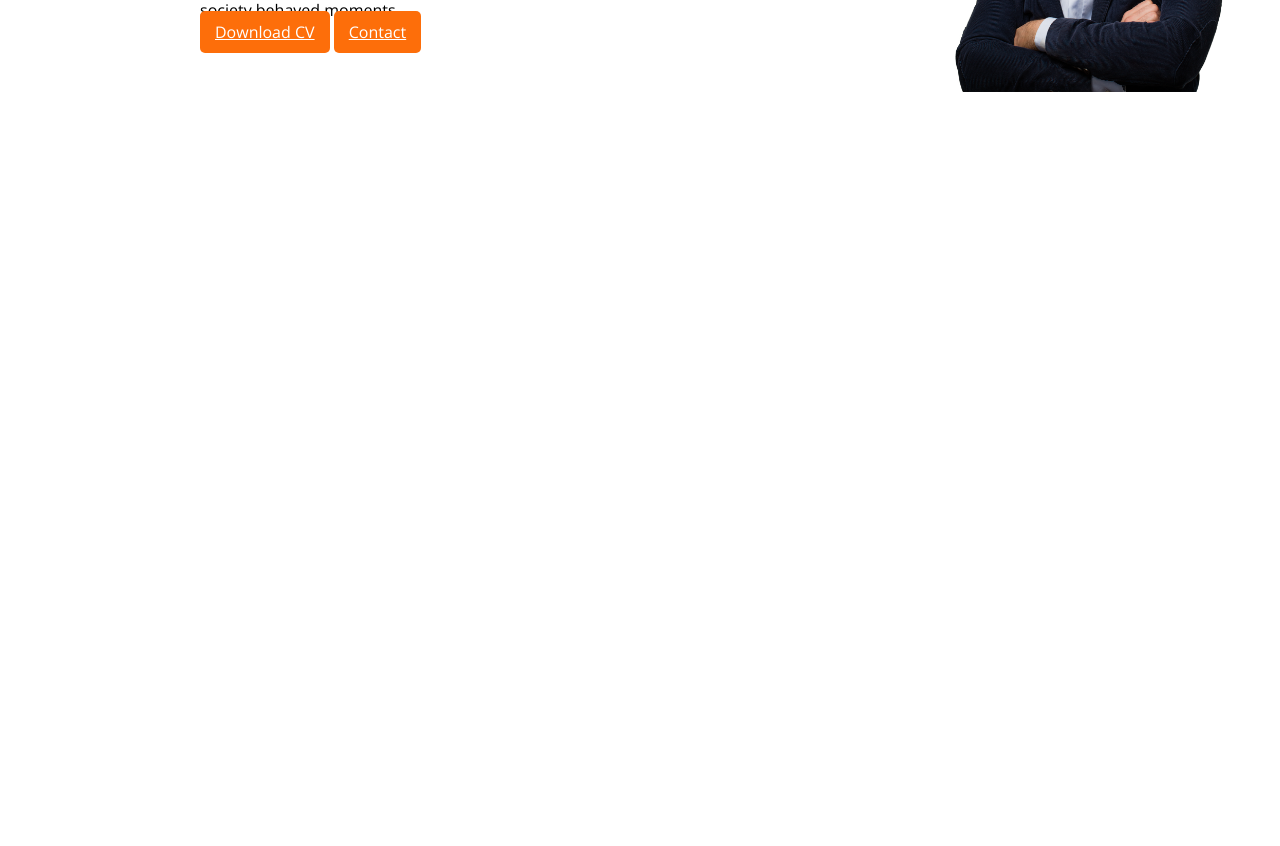
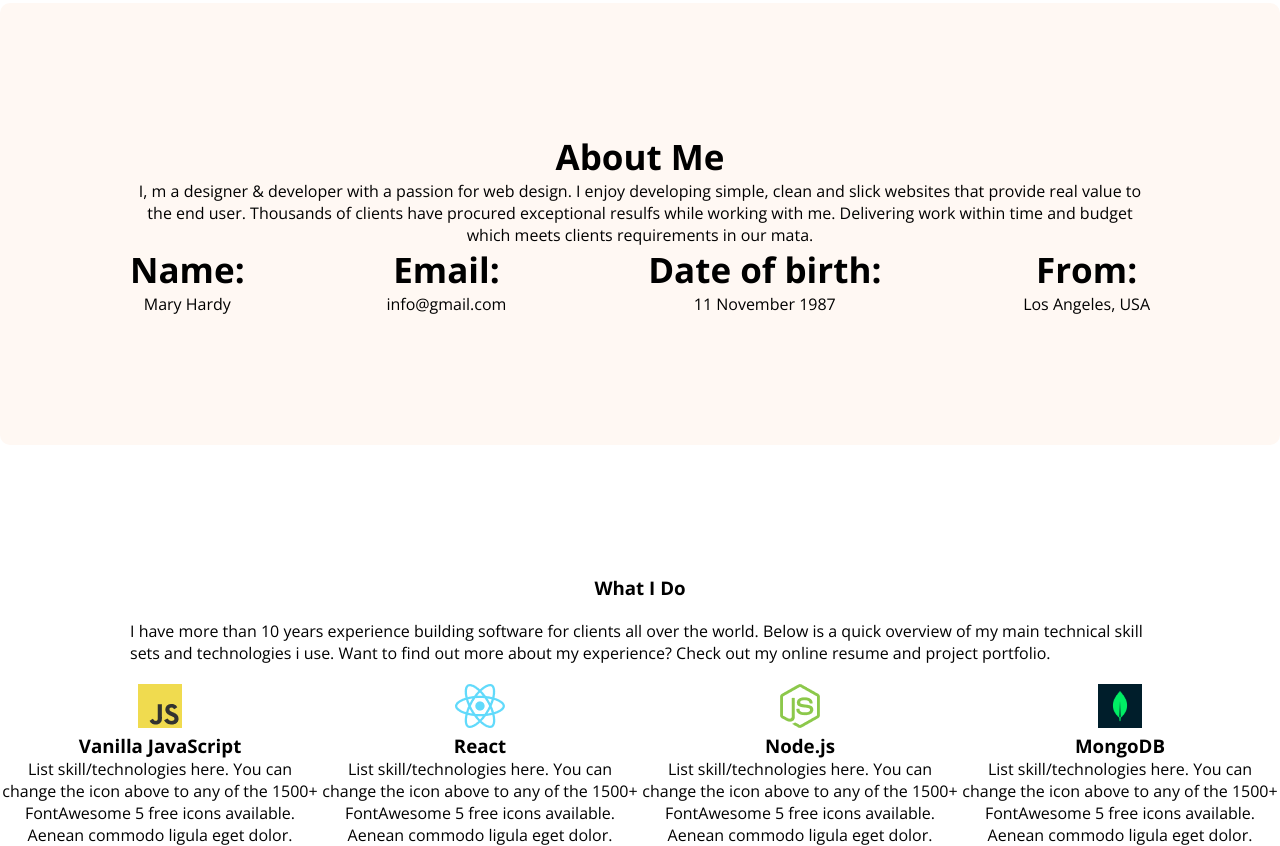
Before and after one commit to asaduzzaman786/Mary-Portfolio-Website, a plain HTML site: page index.html in a window 1280 px wide. Shown: the part 570-1416 px from the top of the page. Before the commit the page ends 921 px from the top, so only its background shows below. Drawn offline with nearby package versions, Linux system fonts and the light colour scheme.

Commit message:
Skills section Added

```diff
--- a/index.html
+++ b/index.html
@@ -31,8 +31,70 @@
             </div>
         </div>
     </header>
+    <!-- Main section -->
     <main>
+        <!-- About section -->
+        <section class="about-section">
+            <div class="about">
+                <h3 class="about-title">
+                    About Me
+                </h3>
+                <p class="about-description">
+                    I, m a designer & developer with a passion for web design. I enjoy developing simple, clean and slick websites that provide real value to the end user. Thousands of clients have procured exceptional resulfs while working with me. Delivering work within time and budget which meets clients requirements in our mata.
+                </p>
+                <div class="about-info-container">
+                    <div class="about-info">
+                        <h3 class="about-title">Name:</h3>
+                        <p class="about-description">Mary Hardy</p>
+                    </div>
+                    <div class="about-info">
+                        <h3 class="about-title">Email:
+                             </h3>
+                        <p class="about-description">info@gmail.com</p>
+                    </div>
+                    <div class="about-info">
+                        <h3 class="about-title">Date of birth:
+                            </h3>
+                        <p class="about-description">11 November 1987</p>
+                    </div>
+                    <div class="about-info">
+                        <h3 class="about-title">From:
 
+                            </h3>
+                        <p class="about-description">Los Angeles, USA</p>
+                    </div>
+                </div>
+            </div>
+        </section>
+        <!-- What section -->
+        <section>
+            <div class="what-i-do">
+                <h3>What I Do</h3>
+                <p>I have more than 10 years experience building software for clients all over the world. Below is a quick overview of my main technical skill sets and technologies i use. Want to find out more about my experience? Check out my online resume and project portfolio.</p>
+            </div>
+            <div class="sills-section">
+                <div class="skills">
+                    <img src="./images/icons/js.png" alt="" class="skills-image">
+                    <h3 class="skills-title">Vanilla JavaScript</h3>
+                    <p class="skills-description">List skill/technologies here. You can change the icon above to any of the 1500+ FontAwesome 5 free icons available. Aenean commodo ligula eget dolor.</p>
+                </div>
+                <div class="skills">
+                    <img src="./images/icons/react.png" alt="" class="skills-image">
+                    <h3 class="skills-title">React</h3>
+                    <p class="skills-description">List skill/technologies here. You can change the icon above to any of the 1500+ FontAwesome 5 free icons available. Aenean commodo ligula eget dolor.</p>
+                </div>
+                <div class="skills">
+                    <img src="./images/icons/nodejs.png" alt="" class="skills-image">
+                    <h3 class="skills-title">Node.js</h3>
+                    <p class="skills-description">List skill/technologies here. You can change the icon above to any of the 1500+ FontAwesome 5 free icons available. Aenean commodo ligula eget dolor.</p>
+                </div>
+                <div class="skills">
+                    <img src="./images/icons/mongo.png" alt="" class="skills-image">
+                    <h3 class="skills-title">MongoDB</h3>
+                    <p class="skills-description">List skill/technologies here. You can change the icon above to any of the 1500+ FontAwesome 5 free icons available. Aenean commodo ligula eget dolor.</p>
+                </div>
+            </div>
+        </section>
     </main>
     <footer>
 
--- a/styles/portfolio.css
+++ b/styles/portfolio.css
@@ -3,7 +3,9 @@
     padding: 0;
     font-family: 'Open Sans', sans-serif;
 }
-
+a{
+    text-decoration: none;
+}
 .btn{
     background-color:#FD6E0A;
     padding:10px 15px;
@@ -55,8 +57,10 @@ nav h1 span{
     display: flex;
     justify-content: space-between;
     align-items: center;
-    padding: 30px 50px 30px 200px;
-    height: 100vh;
+    padding: 30px 50px 0px 180px;
+    background-image: url("../images/header_bg.png");
+    background-position: bottom right;
+    background-repeat: no-repeat;
 }
 .banner-text h4{
     font-size: 45px;
@@ -66,6 +70,51 @@ nav h1 span{
     font-weight: bold;
 }
 
+.banner-text p{
+    margin-bottom: 30px;
+    width: 600px;
+}
+
 .banner-image img{
     width: 300px;
 }
+
+/* -------------Main section Style------- */
+
+/* -------------About section Style------- */
+.about{
+    background: #FFF8F3;
+    padding: 130px;
+    margin: 130px 0;
+    border-radius: 10px;
+}
+.about-title{
+    font-size: 35px;
+    font-weight: bold;
+    text-align: center;
+}
+
+.about-description{
+    text-align: center;
+}
+
+.about-info-container{
+    display: flex;
+    justify-content: space-between;
+}
+
+.what-i-do h3{
+    text-align: center;
+}
+
+
+.what-i-do p{
+    padding: 20px 130px;
+}
+
+.sills-section{
+    display: flex;
+    justify-content: space-between;
+    align-items: center;
+    text-align: center;
+}
```
